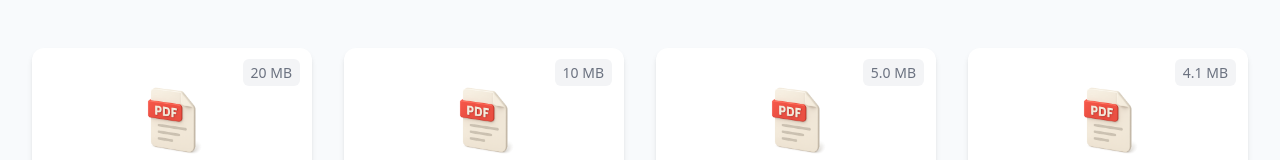
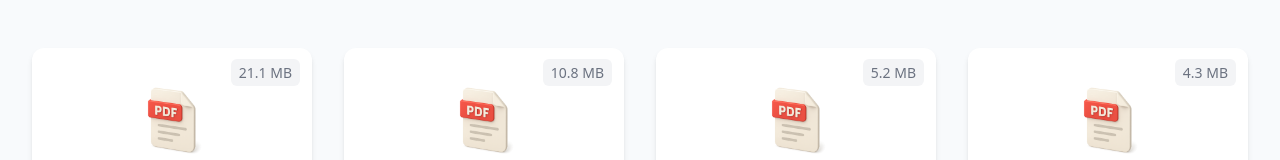
Before and after one commit to kimh4k/pdf_preview, a React (Create React App) app: page / in a window 1280 px wide. Shown: the top 160 px of the page. Built offline with nearby package versions, Linux system fonts and the light colour scheme.

Commit message:
Change to right corner

```diff
--- a/src/App.tsx
+++ b/src/App.tsx
@@ -40,25 +40,25 @@ const documents: DocumentItem[] = [
   {
     id: 1,
     title: "Asian Wire & Cable Low Voltage & Instrumentation",
-    size: "20 MB",
+    size: "21.1 MB",
     url: `${process.env.PUBLIC_URL || ''}/pdf/Asian-Wire-&Cable-LOW-VOLTAGE-INSTRUMENTATION.pdf`
   },
   {
     id: 2,
     title: "Asian Wire & Cable Flexible Cables",
-    size: "10 MB",
+    size: "10.8 MB",
     url: `${process.env.PUBLIC_URL || ''}/pdf/Asian-Wire-&Cable-FLEXIBLE-CABLES.pdf`
   },
   {
     id: 3,
     title: "Asian Wire & Cable Low Voltage FRC",
-    size: "5.0 MB",
+    size: "5.2 MB",
     url: `${process.env.PUBLIC_URL || ''}/pdf/Asian-Wire-&Cable-Low-Voltage-FRC.pdf`
   },
   {
     id: 4,
     title: "Asian Wire & Cable Mid High Extra High Voltage",
-    size: "4.1 MB",
+    size: "4.3 MB",
     url: `${process.env.PUBLIC_URL || ''}/pdf/Asian-Wire-&Cable-Mid-High-Extra-High-Voltage.pdf`
   }
 ];
```
